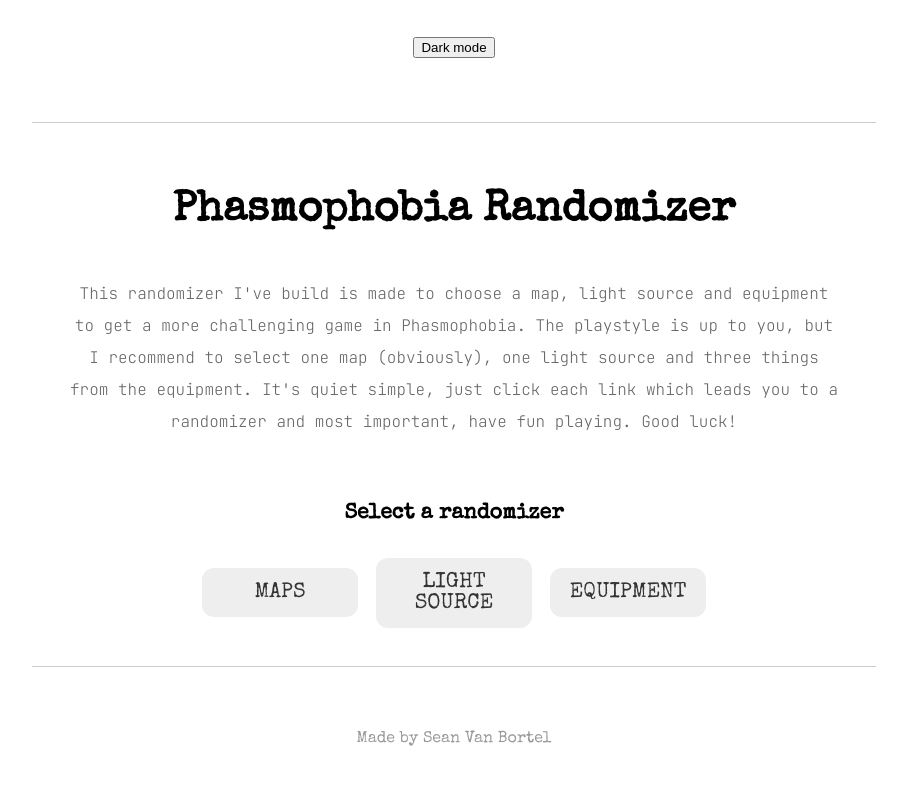
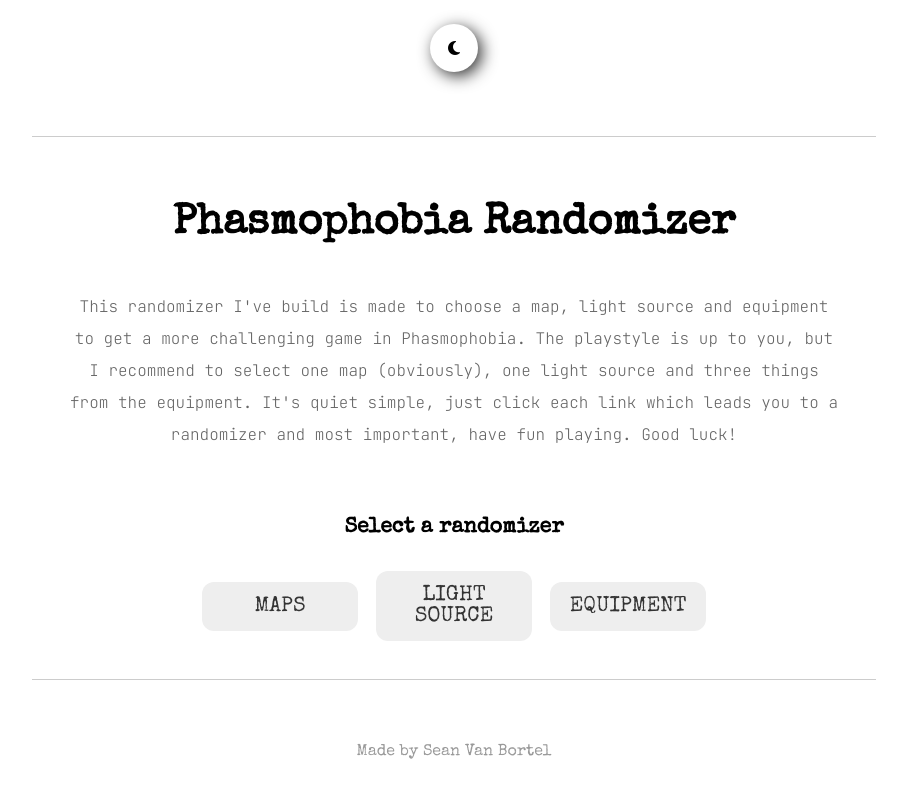
Before and after one commit to seanvanbortel/randomizor-phasmophobia, a website: page views/index.html in a window 1280 px wide. Shown: the whole page, without its empty margins (186-1093 px from the left). Drawn offline with nearby package versions, Linux system fonts and the light colour scheme.

Commit message:
added equipment and tiers and darkmode

```diff
--- a/views/index.html
+++ b/views/index.html
@@ -5,11 +5,14 @@
     <meta name="viewport" content="width=device-width, initial-scale=1.0">
     <link rel="preconnect" href="https://fonts.gstatic.com">
     <link href="https://fonts.googleapis.com/css2?family=JetBrains+Mono:wght@200&family=Special+Elite&display=swap" rel="stylesheet">
+    <script src="https://kit.fontawesome.com/fd79c89ddf.js" crossorigin="anonymous"></script>
     <link rel="stylesheet" href="style.css">
     <title>Randomizer</title>
 </head>
 <body>
-    <button onclick="toggleDarkMode()">Dark mode</button>
+    <div class="button-dark-mode" onclick="toggleDarkMode()">
+        <i class="fa-solid fa-moon"></i>
+    </div>
     <div class="home">
         <h1>Phasmophobia Randomizer</h1>
         <p>This randomizer I've build is made to choose a map, light source and equipment to get a more challenging game in Phasmophobia.
--- a/views/style.css
+++ b/views/style.css
@@ -220,6 +220,20 @@
   }
 }
 
+.button-dark-mode {
+  display: flex;
+  justify-content: center;
+  align-items: center;
+  border: none;
+  outline: none;
+  box-shadow: 4px 4px 16px #333;
+  border-radius: 50% 50%;
+  width: 16px;
+  height: 16px;
+  padding: 1rem;
+  cursor: pointer;
+}
+
 @media screen and (max-width: 1024px) and (min-width: 480px) {
   body {
     display: flex;
```
Also changed, not shown: views/equipment/equipment.html (+2 -1 lines), views/lights/lights.html (+2 -0 lines), views/maps/maps.html (+2 -0 lines).
